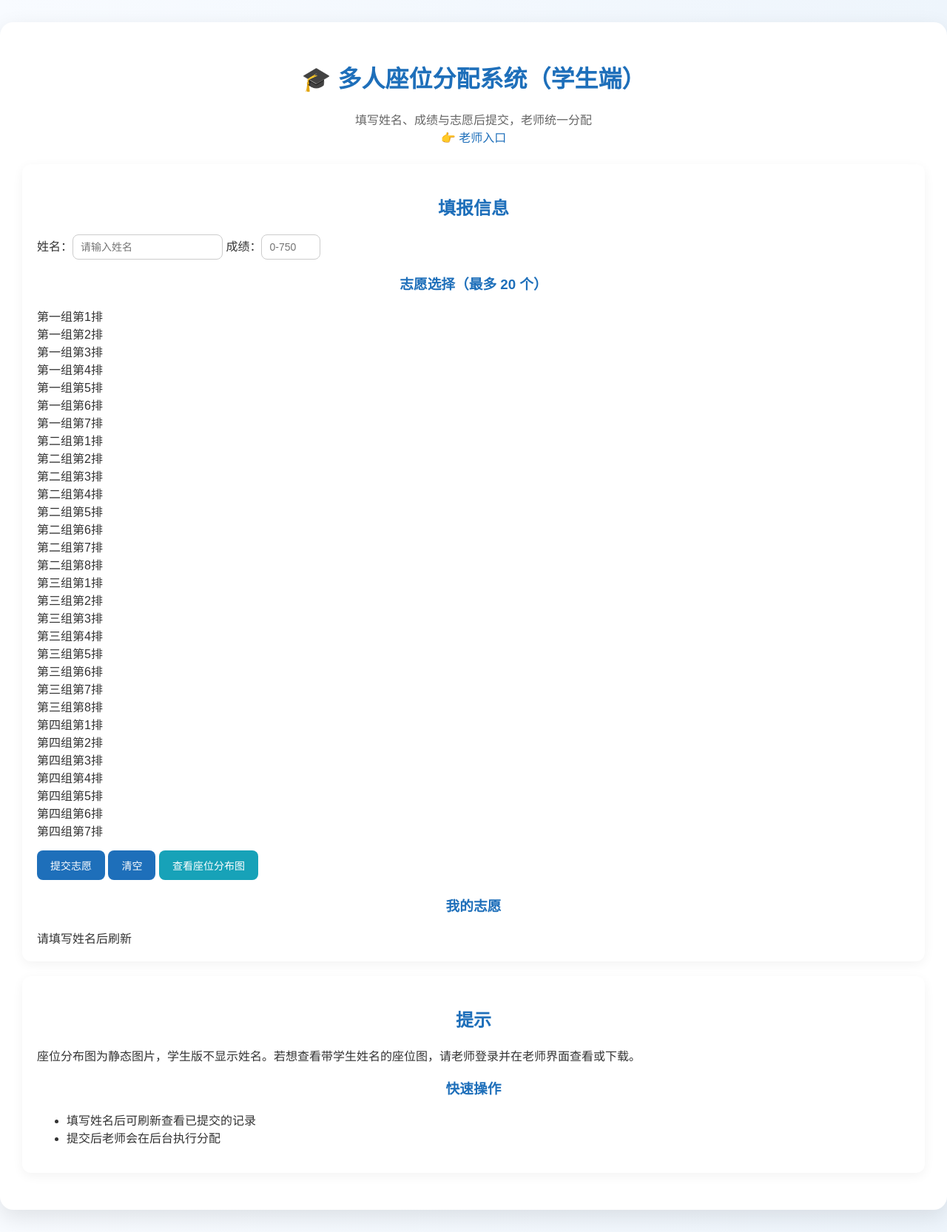
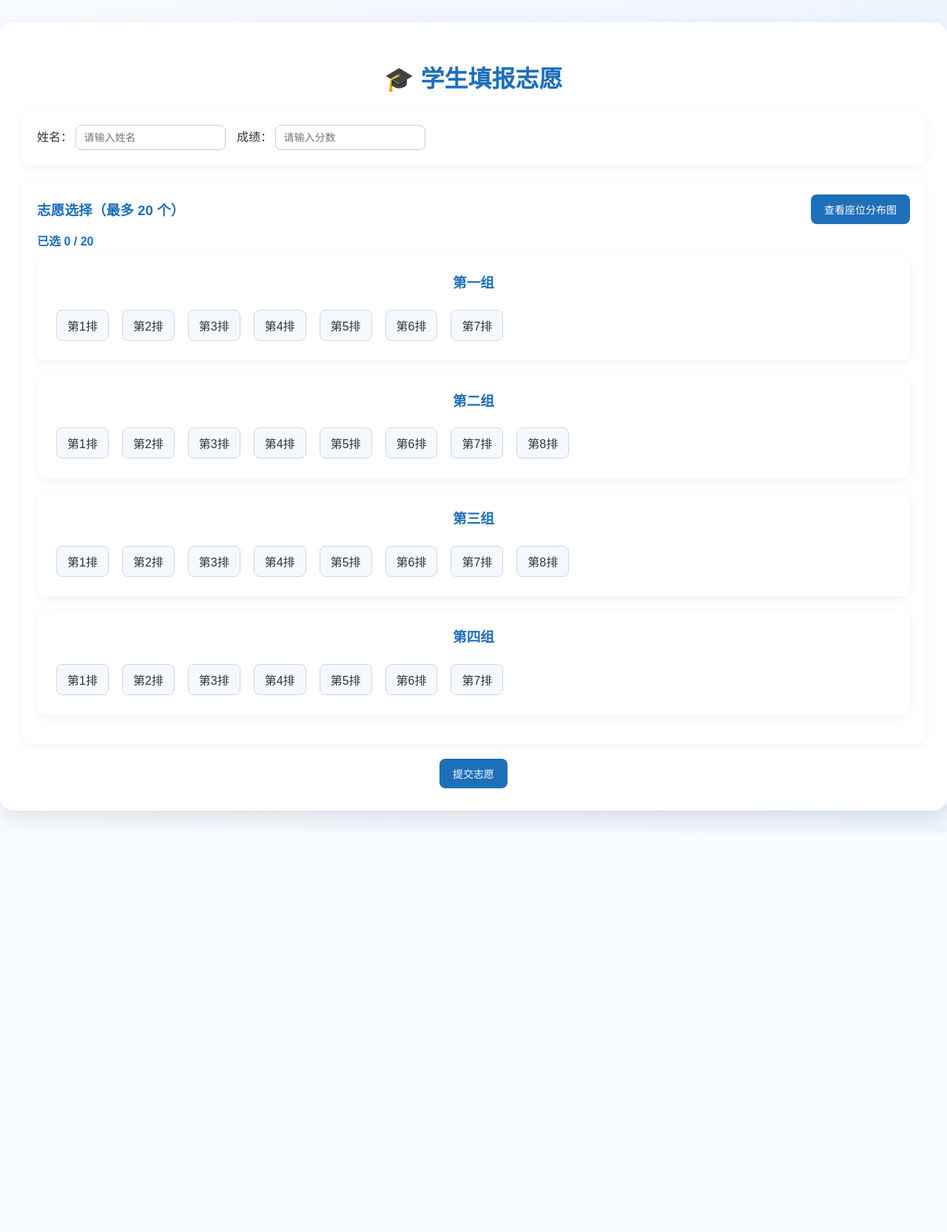
Before and after one commit to hanmoselsct/seat-allocation, a Flask app: page /student in a window 1280 px wide. Shown: the whole page at 74% size. After the commit the page ends 1124 px from the top, so only its background shows below. Run offline with Flask 3, Linux system fonts and the light colour scheme; data that the repository does not hold is empty.

Commit message:
Update student.html

```diff
--- a/templates/student.html
+++ b/templates/student.html
@@ -1,212 +1,185 @@
 <!DOCTYPE html>
 <html lang="zh-CN">
 <head>
-  <meta charset="UTF-8" />
-  <meta name="viewport" content="width=device-width,initial-scale=1.0"/>
-  <title>学生端 - 多人座位分配系统</title>
+<meta charset="utf-8">
+<meta name="viewport" content="width=device-width, initial-scale=1">
+<title>学生填报志愿</title>
 <link rel="stylesheet" href="/static/style.css">
 <style>
-    /* 小幅修改： modal 样式 */
-    .modal {
-      display:none;
-      position:fixed;
-      z-index:1200;
-      left:0; top:0;
-      width:100%; height:100%;
-      background:rgba(0,0,0,0.5);
-      align-items:center;
-      justify-content:center;
+.volunteer-item {
+  display: inline-block;
+  padding: 8px 14px;
+  margin: 6px;
+  border-radius: 8px;
+  border: 1px solid #cdd7e3;
+  background: #f5f9ff;
+  color: #333;
+  cursor: pointer;
+  transition: all 0.2s;
+  user-select: none;
 }
-    .modal-content {
-      background:#fff;
-      padding:16px;
-      border-radius:12px;
-      max-width:90%;
-      max-height:90%;
-      overflow:auto;
+.volunteer-item:hover { background: #e9f2ff; transform: scale(1.05); }
+.volunteer-item.selected {
+  background: #1e6fba; color: #fff; border-color: #155a9e;
 }
-    .modal-content img { max-width:100%; height:auto; display:block; margin:0 auto; }
-    .modal-close { float:right; cursor:pointer; color:#999; font-weight:bold; }
+
+#seatMapModal {
+  position: fixed; top:0; left:0; right:0; bottom:0;
+  background: rgba(0,0,0,0.6);
+  display:none; align-items:center; justify-content:center;
+  z-index: 999;
+}
+#seatMapModal img {
+  max-width: 90%; max-height: 85%;
+  border-radius: 12px;
+  box-shadow: 0 4px 20px rgba(0,0,0,0.4);
+}
+#seatMapModal .close-btn {
+  position:absolute; top:20px; right:30px;
+  background:#fff; color:#000;
+  border:none; border-radius:6px;
+  padding:8px 12px; cursor:pointer;
+  font-weight:bold;
+}
 </style>
 </head>
-
 <body>
 <div class="container">
-    <h1>🎓 多人座位分配系统（学生端）</h1>
-    <p style="text-align:center; color:#666; margin-bottom:25px;">
-      填写姓名、成绩与志愿后提交，老师统一分配<br>
-      👉 <a href="/teacher" style="color:#1e6fba; text-decoration:none;">老师入口</a>
-    </p>
+  <h1>🎓 学生填报志愿</h1>
 
-    <div class="flex-wrap">
   <div class="card">
-        <h2>填报信息</h2>
-        <label>姓名：<input id="studentName" type="text" placeholder="请输入姓名"></label>
-        <div id="nameError" class="error" style="display:none;">请输入姓名</div>
-
-        <label>成绩：<input id="studentScore" type="number" min="0" max="750" placeholder="0-750"></label>
-        <div id="scoreError" class="error" style="display:none;">请输入有效成绩</div>
-
-        <h3>志愿选择（最多 20 个）</h3>
-        <div id="volunteersGrid"></div>
-
-        <div style="margin-top:15px;">
-          <button id="addStudentBtn">提交志愿</button>
-          <button id="clearFormBtn">清空</button>
-          <button id="viewMapBtn" style="background:#17a2b8;">查看座位分布图</button>
-        </div>
-
-        <h3 style="margin-top:20px;">我的志愿</h3>
-        <div id="myVolunteersList">请填写姓名后刷新</div>
+    <label>姓名：</label>
+    <input id="nameInput" type="text" placeholder="请输入姓名">
+    <label style="margin-left:10px;">成绩：</label>
+    <input id="scoreInput" type="number" placeholder="请输入分数">
   </div>
 
   <div class="card">
-        <h2>提示</h2>
-        <p>座位分布图为静态图片，学生版不显示姓名。若想查看带学生姓名的座位图，请老师登录并在老师界面查看或下载。</p>
-        <h3 style="margin-top:18px">快速操作</h3>
-        <ul>
-          <li>填写姓名后可刷新查看已提交的记录</li>
-          <li>提交后老师会在后台执行分配</li>
-        </ul>
+    <div style="display:flex;justify-content:space-between;align-items:center;">
+      <h3 style="margin:0;">志愿选择（最多 20 个）</h3>
+      <button onclick="showSeatMap()">查看座位分布图</button>
     </div>
-    </div>
+    <div id="selectedCount" style="color:#1e6fba;font-weight:bold;margin:10px 0;">已选 0 / 20</div>
+    <div id="volunteersGrid"></div>
   </div>
 
-  <!-- Modal for seatmap image -->
-  <div id="mapModal" class="modal">
-    <div class="modal-content">
-      <span id="closeModal" class="modal-close">&times;</span>
-      <h3 style="margin-top:4px">座位分布图（公共视图）</h3>
-      <div style="text-align:center; margin-top:8px;">
-        <img id="seatmapImg" src="/seatmap.png?mode=public" alt="座位分布图">
+  <div style="text-align:center;margin-top:20px;">
+    <button onclick="submitForm()">提交志愿</button>
   </div>
-      <div style="text-align:center; margin-top:12px;">
-        <a id="downloadMap" href="/seatmap.png?mode=public" download="seatmap_public.png" style="text-decoration:none;">
-          <button>下载图片</button>
-        </a>
+
+  <div id="notif" style="position:fixed;bottom:20px;right:20px;"></div>
 </div>
-    </div>
+
+<!-- 弹窗显示座位图 -->
+<div id="seatMapModal">
+  <button class="close-btn" onclick="hideSeatMap()">× 关闭</button>
+  <img id="seatMapImage" src="" alt="座位分布图">
 </div>
 
 <script>
-'use strict';
 const MAX_VOLUNTEERS = 20;
-const MAX_SCORE = 750;
-const MIN_SCORE = 0;
-
-const SEATS = (() => {
-  const seats = [];
-  const groups = { "第一组":7, "第二组":8, "第三组":8, "第四组":7 };
-  for (const [g, rcount] of Object.entries(groups)) {
-    for (let r=1;r<=rcount;r++) seats.push(`${g}第${r}排`);
-  }
-  return seats;
-})();
-
 let selectedVolunteers = [];
 
-const nameInput = document.getElementById('studentName');
-const scoreInput = document.getElementById('studentScore');
-const volunteersGrid = document.getElementById('volunteersGrid');
-const myList = document.getElementById('myVolunteersList');
-const nameErr = document.getElementById('nameError');
-const scoreErr = document.getElementById('scoreError');
-const mapModal = document.getElementById('mapModal');
-const seatmapImg = document.getElementById('seatmapImg');
-const downloadMap = document.getElementById('downloadMap');
-
-function notify(msg, t=3000){
-  const el = document.createElement('div');
-  el.textContent = msg;
-  el.style.background = '#1e6fba';
-  el.style.color = '#fff';
-  el.style.padding = '8px 12px';
-  el.style.borderRadius = '8px';
-  el.style.position = 'fixed';
-  el.style.top = '20px';
-  el.style.right = '20px';
-  el.style.zIndex = 2000;
-  document.body.appendChild(el);
-  setTimeout(()=>el.remove(), t);
+function notify(msg) {
+  const n = document.createElement("div");
+  n.textContent = msg;
+  n.style.background = "#1e6fba";
+  n.style.color = "white";
+  n.style.padding = "10px 16px";
+  n.style.marginTop = "6px";
+  n.style.borderRadius = "8px";
+  n.style.boxShadow = "0 4px 10px rgba(0,0,0,0.2)";
+  document.getElementById("notif").appendChild(n);
+  setTimeout(()=>n.remove(),3000);
 }
 
-function validateForm(name, score){
-  let ok=true;
-  if(!name){nameErr.style.display='block'; ok=false;} else nameErr.style.display='none';
-  if(isNaN(score)||score<MIN_SCORE||score>MAX_SCORE){scoreErr.style.display='block'; ok=false;} else scoreErr.style.display='none';
-  if(selectedVolunteers.length===0){notify('请至少选择一个志愿'); ok=false;}
-  return ok;
+// 渲染志愿分组
+function renderVolunteerChoices() {
+  const grid = document.getElementById("volunteersGrid");
+  grid.innerHTML = "";
+  const groups = { "第一组":7, "第二组":8, "第三组":8, "第四组":7 };
+
+  Object.entries(groups).forEach(([gname, rows]) => {
+    const groupCard = document.createElement("div");
+    groupCard.className = "card";
+    const title = document.createElement("h3");
+    title.style.marginTop = "0";
+    title.textContent = gname;
+    groupCard.appendChild(title);
+
+    const wrap = document.createElement("div");
+    wrap.style.display = "flex";
+    wrap.style.flexWrap = "wrap";
+    wrap.style.gap = "6px";
+
+    for (let r = 1; r <= rows; r++) {
+      const seat = `${gname}第${r}排`;
+      const div = document.createElement("div");
+      div.className = "volunteer-item";
+      div.textContent = `第${r}排`;
+      if (selectedVolunteers.includes(seat)) div.classList.add("selected");
+      div.onclick = () => {
+        const idx = selectedVolunteers.indexOf(seat);
+        if (idx === -1) {
+          if (selectedVolunteers.length >= MAX_VOLUNTEERS) {
+            notify("最多 20 个志愿");
+            return;
+          }
+          selectedVolunteers.push(seat);
+          div.classList.add("selected");
+        } else {
+          selectedVolunteers.splice(idx, 1);
+          div.classList.remove("selected");
+        }
+        updateSelectedCount();
+      };
+      wrap.appendChild(div);
     }
 
-function renderVolunteerChoices(){
-  volunteersGrid.innerHTML='';
-  SEATS.forEach(seat=>{
-    const div=document.createElement('div');
-    div.className='volunteer-item';
-    div.textContent=seat;
-    if(selectedVolunteers.includes(seat)) div.classList.add('selected');
-    div.onclick=()=>{
-      const idx=selectedVolunteers.indexOf(seat);
-      if(idx===-1){
-        if(selectedVolunteers.length>=MAX_VOLUNTEERS){notify('最多20个志愿');return;}
-        selectedVolunteers.push(seat);
-        div.classList.add('selected');
-      }else{
-        selectedVolunteers.splice(idx,1);
-        div.classList.remove('selected');
+    groupCard.appendChild(wrap);
+    grid.appendChild(groupCard);
+  });
+  updateSelectedCount();
 }
-    };
-    volunteersGrid.appendChild(div);
+
+function updateSelectedCount() {
+  const c = selectedVolunteers.length;
+  document.getElementById("selectedCount").textContent = `已选 ${c} / ${MAX_VOLUNTEERS}`;
+}
+
+function submitForm() {
+  const name = document.getElementById("nameInput").value.trim();
+  const score = document.getElementById("scoreInput").value;
+  if (!name || !score) {
+    notify("请填写姓名和成绩");
+    return;
+  }
+  if (selectedVolunteers.length === 0) {
+    notify("请选择志愿");
+    return;
+  }
+  fetch("/api/submit", {
+    method: "POST",
+    headers: { "Content-Type": "application/json" },
+    body: JSON.stringify({ name, score, volunteers: selectedVolunteers })
+  }).then(r=>r.json()).then(d=>{
+    if (d.ok) notify("提交成功");
+    else notify("提交失败");
   });
 }
 
-document.getElementById('addStudentBtn').onclick=async()=>{
-  const name=nameInput.value.trim();
-  const score=parseInt(scoreInput.value);
-  if(!validateForm(name,score))return;
-  try{
-    const res = await fetch('/api/submit', {
-      method:'POST', headers:{'Content-Type':'application/json'},
-      body: JSON.stringify({name,score,volunteers:selectedVolunteers})
-    });
-    const data = await res.json();
-    if(data.ok){ notify('提交成功'); loadMy(name); }
-    else { alert(data.error || '提交失败'); }
-  }catch(e){ alert('网络请求失败'); }
-};
-
-document.getElementById('clearFormBtn').onclick=()=>{
-  nameInput.value=''; scoreInput.value='';
-  selectedVolunteers=[]; renderVolunteerChoices();
-  myList.textContent='请填写姓名后刷新';
-};
-
-document.getElementById('viewMapBtn').onclick=()=>{
-  // 静态公共视图
-  seatmapImg.src = '/seatmap.png?mode=public&' + Date.now();
-  downloadMap.href = '/seatmap.png?mode=public';
-  mapModal.style.display = 'flex';
-};
-
-document.getElementById('closeModal').onclick = ()=>{ mapModal.style.display='none'; };
-mapModal.addEventListener('click', (e)=>{ if(e.target === mapModal) mapModal.style.display='none'; });
-
-async function loadMy(name){
-  if(!name){ myList.textContent='请输入姓名'; return; }
-  const res = await fetch('/api/student?name=' + encodeURIComponent(name));
-  const data = await res.json();
-  if(data.found){
-    myList.innerHTML = `<b>${data.name}</b>（${data.score}分）<br>志愿：${data.volunteers.join('，')}<br>录取：${data.admitted || '未录取'}`;
-  } else myList.textContent = '尚未提交';
+// 弹窗查看座位分布图
+function showSeatMap() {
+  const modal = document.getElementById("seatMapModal");
+  const img = document.getElementById("seatMapImage");
+  img.src = "/seatmap.png?mode=public&t=" + Date.now();
+  modal.style.display = "flex";
+}
+function hideSeatMap() {
+  document.getElementById("seatMapModal").style.display = "none";
 }
 
-nameInput.onchange = (e)=> loadMy(e.target.value.trim());
-
-function init(){
 renderVolunteerChoices();
-  // 不立刻加载 map（学生端使用按钮打开）
-}
-init();
 </script>
 </body>
 </html>
```
Lines whose indentation alone changed are shown as unchanged.
